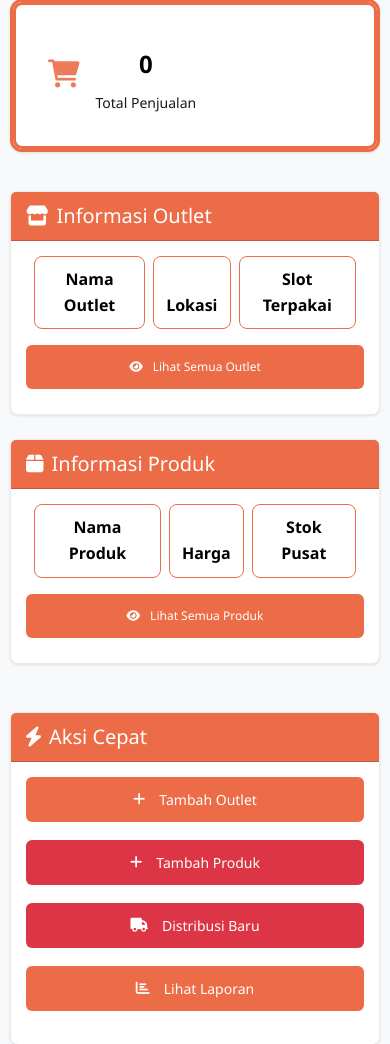
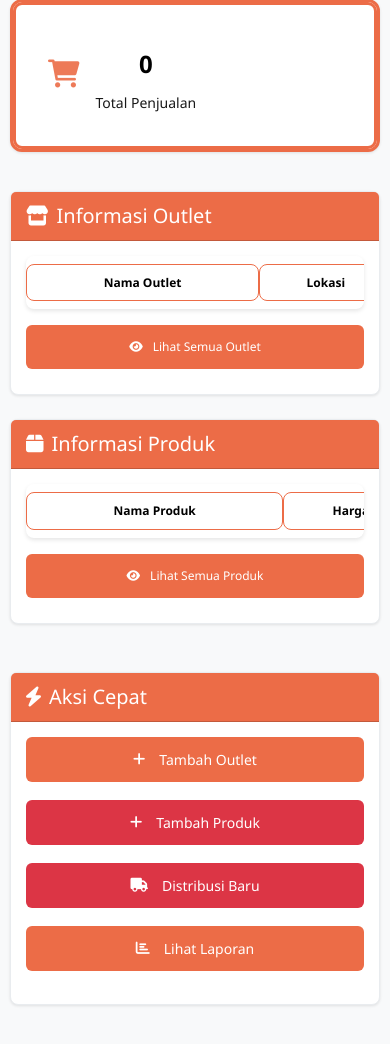
Before and after one commit to Thomas-Sugiarto/PantauLaku_Revamp, a Flask app: page / in a window 390 px wide. Shown: the part 711-1755 px from the top of the page. After the commit the page ends 1718 px from the top, so only its background shows below. Run offline with Flask 3, Linux system fonts and the light colour scheme; the visitor is signed in with stand-in values (Sample User, id 1); data that the repository does not hold is empty; some libraries are stand-ins or nearby versions.

Commit message:
[PANTAULAKU] FIX DESIGN 3 # ALAN

```diff
--- a/static/style.css
+++ b/static/style.css
@@ -639,27 +677,22 @@ body {
     }
 
     /* Tables - Horizontal scroll */
-
-    .table.table-hover {
-        border-collapse: separate !important; /* override bootstrap */
-        border-spacing: 8px 0 !important;    /* jarak antar kolom 8px */
+    .table-responsive {
+        border-radius: 8px;
+        box-shadow: 0 2px 4px rgba(0,0,0,0.1);
     }
 
-    .table.table-hover thead th {
-        border: 1px solid #ec6c47;
-        border-radius: 8px;
-        background: #fff;
-        padding: 10px 12px;
-        text-align: center;
-        font-weight: bold;
-    }
-
-    .table-responsive table {
-        border-collapse: separate !important;
-        border-spacing: 8px 0 !important;
+    .table {
+        font-size: 12px;
+        min-width: 600px;
     }
 
 
+    .table th,
+    .table td {
+        padding: 8px 6px;
+        white-space: nowrap;
+    }
 
     /* Forms */
     .form-control,
```
Also changed, not shown: other parts of static/style.css (+45 -7 lines).
